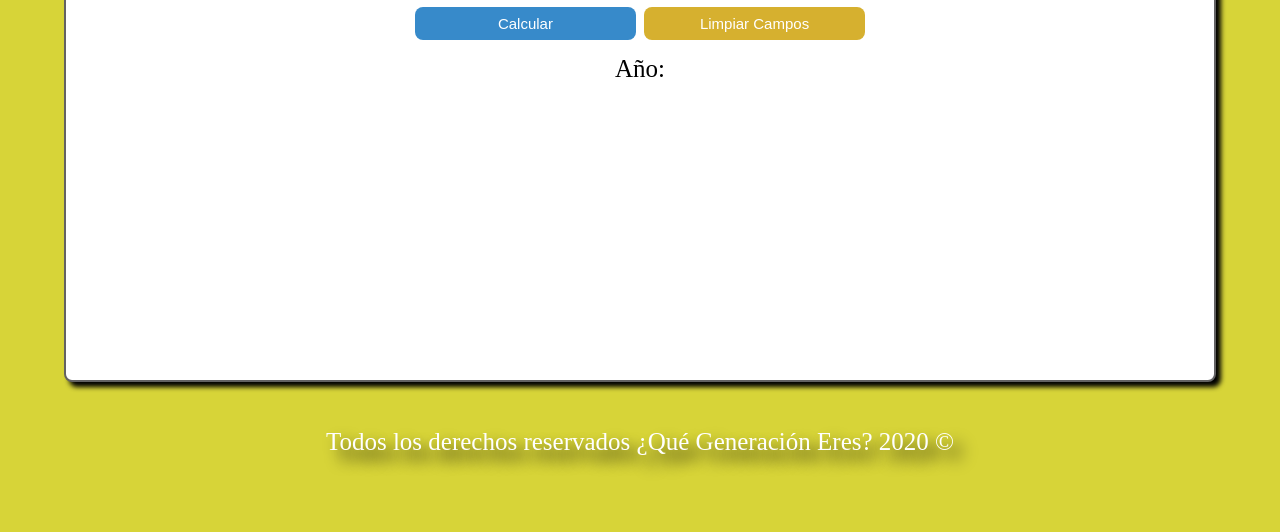
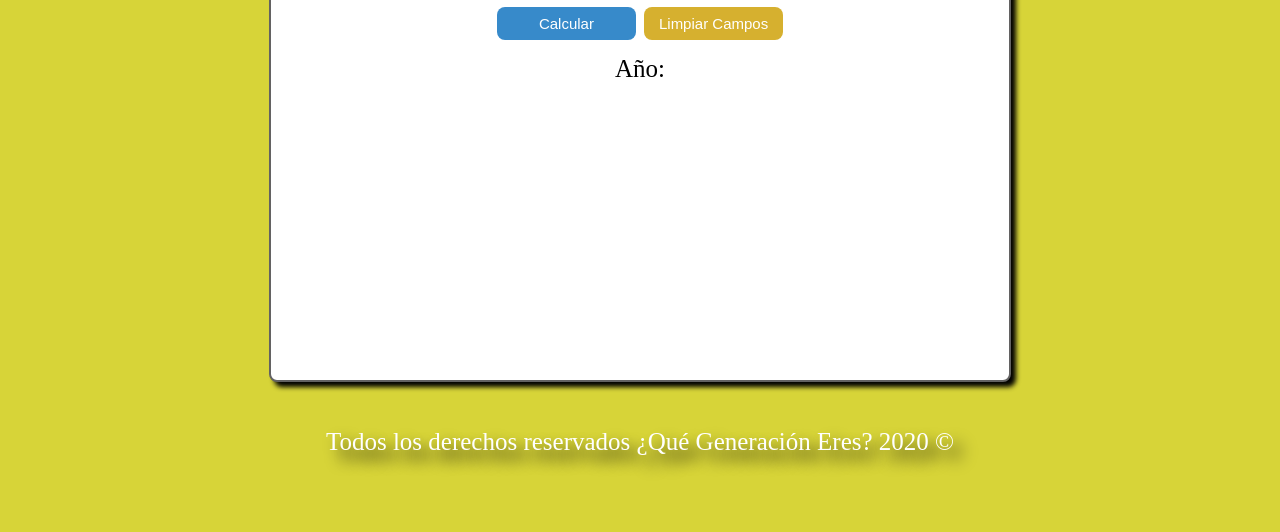
Before and after one commit to Alane-Tc/QueGeneracionEres, a plain HTML site: page index.html in a window 1280 px wide. Shown: the part 268-800 px from the top of the page. Drawn offline with Linux system fonts and the light colour scheme.

Commit message:
Se modificaron errores en los medias queries

```diff
--- a/CSS/index.css
+++ b/CSS/index.css
@@ -314,6 +314,7 @@ body{
 
 
 
+
 /*PANTALLAS MEDIANAS*/
 @media (min-width: 768px) and (max-width: 1024px){
     .Edad_Usuario{
@@ -325,4 +326,137 @@ body{
        font-size: 15px;
      }
 
+     #Limpiar_Campos{
+        width: 26%;
+         background: #d6b02f;
+         border: none;
+         padding: 8px;
+         font-size: 15px;
+         cursor: pointer;
+         border-radius: 8px;
+         color: white;
+    }
+
+    #MostrarResultado{
+        width: 45%;
+        height: 170px;
+        display: block;
+        background: #ffffff;
+        margin: auto;
+        border-radius: 8px;
+    }
+
+    #Resultado_Final{
+        color: white;
+        text-align: center;
+        font-size: 20px;
+        padding: 3px;
+        text-shadow: 0px 0px 5px black;
+    }
+
 }
+
+
+@media (max-width: 1001px) and (min-width: 790px){
+    .div_Principal{
+        width: 80%;
+        background-color: white;
+        height: 500px;
+        margin: 0px auto;
+        border: 2px solid #636262;
+        box-shadow: 5px 5px 5px black;
+        border-radius: 8px;
+
+     }
+}
+/* PANTALLAS GRANDES*/
+@media (max-width: 1280px) and (min-width: 800px){
+    .div_Principal{
+        width: 75%;
+        background-color: white;
+        height: 500px;
+        margin: 0px auto;
+        border: 2px solid #636262;
+        box-shadow: 5px 5px 5px black;
+        border-radius: 8px;
+
+     }
+}
+
+@media (max-width: 1360px) and (min-width: 768px){
+    .div_Principal{
+        width: 70%;
+        background-color: white;
+        height: 500px;
+        margin: 0px auto;
+        border: 2px solid #636262;
+        box-shadow: 5px 5px 5px black;
+        border-radius: 8px;
+
+     }
+}
+
+@media (max-width: 1366px) and (min-width: 768px){
+    .div_Principal{
+        width: 70%;
+        background-color: white;
+        height: 500px;
+        margin: 0px auto;
+        border: 2px solid #636262;
+        box-shadow: 5px 5px 5px black;
+        border-radius: 8px;
+
+     }
+}
+/*EXTRA GRANDE */
+@media (max-width: 1440px) and (min-width: 900px){
+    .div_Principal{
+        width: 66%;
+        background-color: white;
+        height: 500px;
+        margin: 0px auto;
+        border: 2px solid #636262;
+        box-shadow: 5px 5px 5px black;
+        border-radius: 8px;
+
+     }
+}
+
+@media (max-width: 1600px) and (min-width: 900px){
+    .div_Principal{
+        width: 66%;
+        background-color: white;
+        height: 500px;
+        margin: 0px auto;
+        border: 2px solid #636262;
+        box-shadow: 5px 5px 5px black;
+        border-radius: 8px;
+
+     }
+}
+
+@media (max-width: 1680px) and (min-width: 1050px){
+    .div_Principal{
+        width: 65%;
+        background-color: white;
+        height: 500px;
+        margin: 0px auto;
+        border: 2px solid #636262;
+        box-shadow: 5px 5px 5px black;
+        border-radius: 8px;
+
+     }
+}
+
+@media (max-width: 1920px) and (min-width: 1080px){
+    .div_Principal{
+        width: 58%;
+        background-color: white;
+        height: 500px;
+        margin: 0px auto;
+        border: 2px solid #636262;
+        box-shadow: 5px 5px 5px black;
+        border-radius: 8px;
+
+     }
+}
```
